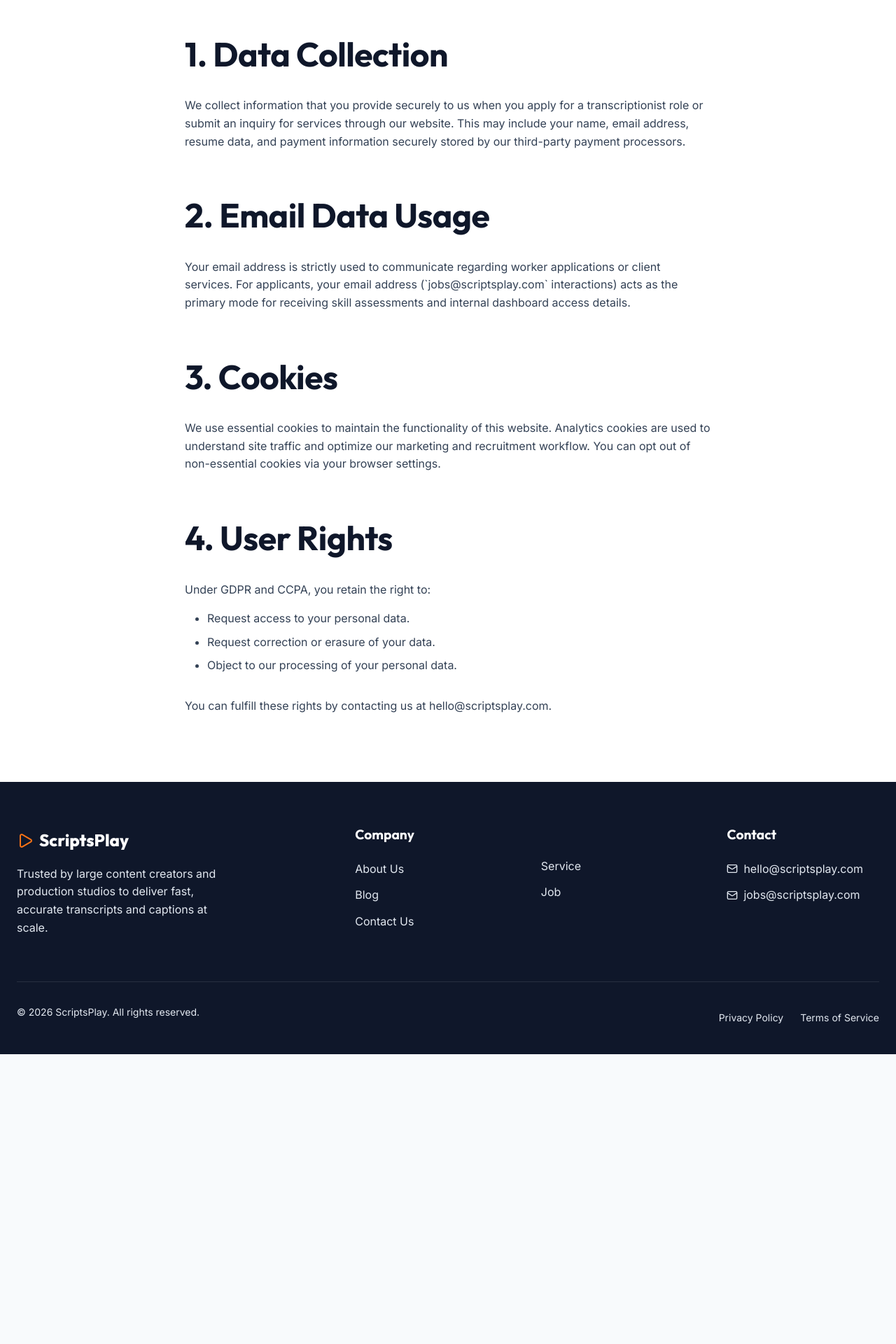
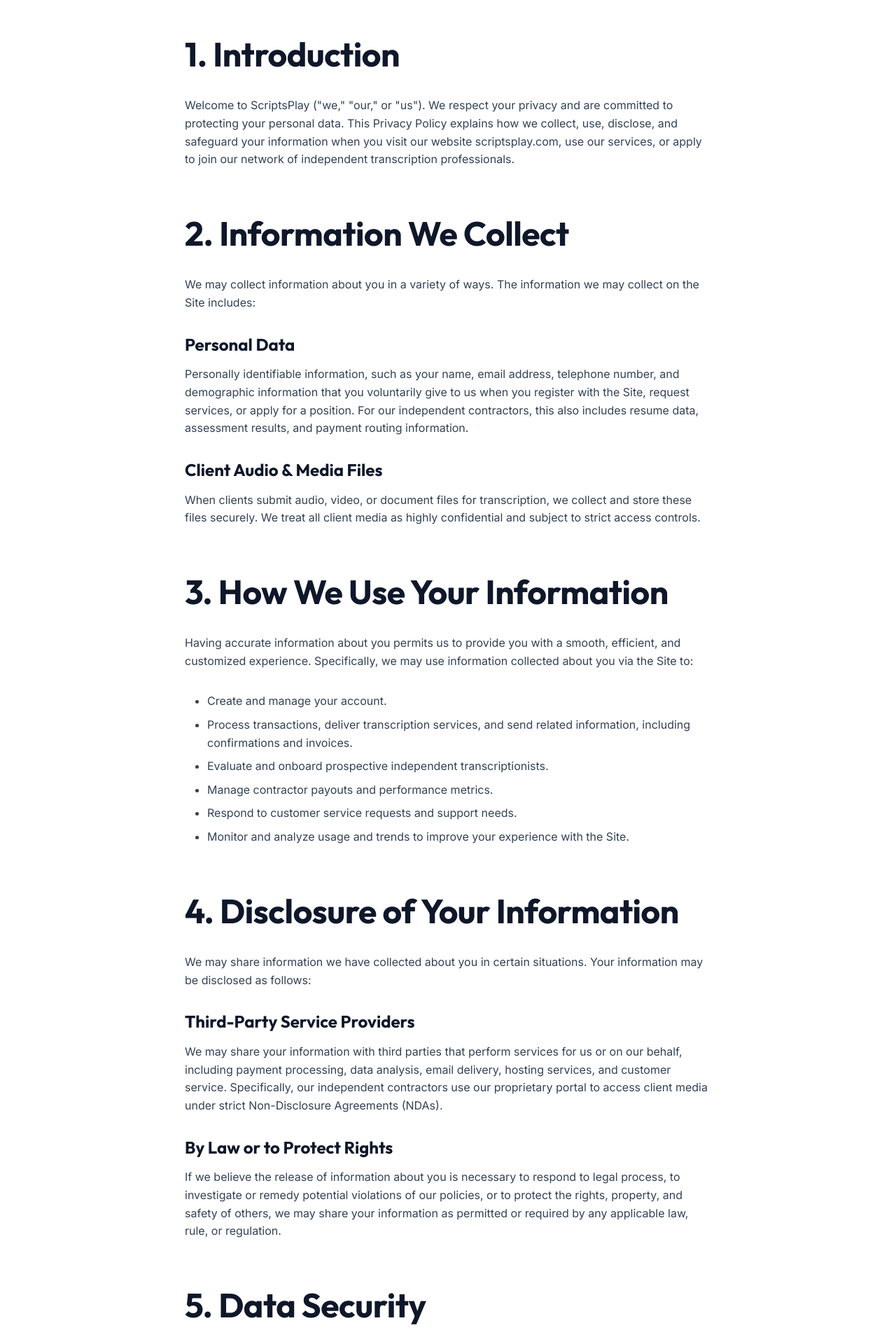
Before and after one commit to Korexer/ScriptsPlay, a React (Vite) app: page /privacy-policy in a window 1280 px wide. Shown: the part 300-2220 px from the top of the page at 70% size. Before the commit the page ends 1806 px from the top, so only its background shows below. Built offline with nearby package versions, Linux system fonts and the light colour scheme; no server answers.

Commit message:
Update Jobs pay rates and add detailed Privacy Policy and Terms of Service

```diff
--- a/src/pages/PrivacyPolicy.tsx
+++ b/src/pages/PrivacyPolicy.tsx
@@ -19,23 +19,55 @@
             <section className="section section-light">
                 <div className="container public-legal-shell" style={{ maxWidth: '800px' }}>
                     <div style={{ color: 'var(--text-main)' }}>
-                        <h2 className="mb-4 text-primary-dark">1. Data Collection</h2>
-                        <p>We collect information that you provide securely to us when you apply for a transcriptionist role or submit an inquiry for services through our website. This may include your name, email address, resume data, and payment information securely stored by our third-party payment processors.</p>
+                        <h2 className="mb-4 text-primary-dark">1. Introduction</h2>
+                        <p className="mb-6">Welcome to ScriptsPlay ("we," "our," or "us"). We respect your privacy and are committed to protecting your personal data. This Privacy Policy explains how we collect, use, disclose, and safeguard your information when you visit our website scriptsplay.com, use our services, or apply to join our network of independent transcription professionals.</p>
 
-                        <h2 className="mb-4 text-primary-dark mt-8">2. Email Data Usage</h2>
-                        <p>Your email address is strictly used to communicate regarding worker applications or client services. For applicants, your email address (`jobs@scriptsplay.com` interactions) acts as the primary mode for receiving skill assessments and internal dashboard access details.</p>
+                        <h2 className="mb-4 text-primary-dark mt-8">2. Information We Collect</h2>
+                        <p className="mb-4">We may collect information about you in a variety of ways. The information we may collect on the Site includes:</p>
+                        <h3 className="text-lg font-semibold mt-4 mb-2">Personal Data</h3>
+                        <p className="mb-4">Personally identifiable information, such as your name, email address, telephone number, and demographic information that you voluntarily give to us when you register with the Site, request services, or apply for a position. For our independent contractors, this also includes resume data, assessment results, and payment routing information.</p>
+                        <h3 className="text-lg font-semibold mt-4 mb-2">Client Audio & Media Files</h3>
+                        <p className="mb-6">When clients submit audio, video, or document files for transcription, we collect and store these files securely. We treat all client media as highly confidential and subject to strict access controls.</p>
 
-                        <h2 className="mb-4 text-primary-dark mt-8">3. Cookies</h2>
-                        <p>We use essential cookies to maintain the functionality of this website. Analytics cookies are used to understand site traffic and optimize our marketing and recruitment workflow. You can opt out of non-essential cookies via your browser settings.</p>
+                        <h2 className="mb-4 text-primary-dark mt-8">3. How We Use Your Information</h2>
+                        <p className="mb-4">Having accurate information about you permits us to provide you with a smooth, efficient, and customized experience. Specifically, we may use information collected about you via the Site to:</p>
+                        <ul style={{ listStyleType: 'disc', paddingLeft: '2rem', marginBottom: '2rem' }}>
+                            <li style={{ marginBottom: '0.5rem' }}>Create and manage your account.</li>
+                            <li style={{ marginBottom: '0.5rem' }}>Process transactions, deliver transcription services, and send related information, including confirmations and invoices.</li>
+                            <li style={{ marginBottom: '0.5rem' }}>Evaluate and onboard prospective independent transcriptionists.</li>
+                            <li style={{ marginBottom: '0.5rem' }}>Manage contractor payouts and performance metrics.</li>
+                            <li style={{ marginBottom: '0.5rem' }}>Respond to customer service requests and support needs.</li>
+                            <li style={{ marginBottom: '0.5rem' }}>Monitor and analyze usage and trends to improve your experience with the Site.</li>
+                        </ul>
 
-                        <h2 className="mb-4 text-primary-dark mt-8">4. User Rights</h2>
-                        <p>Under GDPR and CCPA, you retain the right to:</p>
+                        <h2 className="mb-4 text-primary-dark mt-8">4. Disclosure of Your Information</h2>
+                        <p className="mb-4">We may share information we have collected about you in certain situations. Your information may be disclosed as follows:</p>
+                        <h3 className="text-lg font-semibold mt-4 mb-2">Third-Party Service Providers</h3>
+                        <p className="mb-4">We may share your information with third parties that perform services for us or on our behalf, including payment processing, data analysis, email delivery, hosting services, and customer service. Specifically, our independent contractors use our proprietary portal to access client media under strict Non-Disclosure Agreements (NDAs).</p>
+                        <h3 className="text-lg font-semibold mt-4 mb-2">By Law or to Protect Rights</h3>
+                        <p className="mb-6">If we believe the release of information about you is necessary to respond to legal process, to investigate or remedy potential violations of our policies, or to protect the rights, property, and safety of others, we may share your information as permitted or required by any applicable law, rule, or regulation.</p>
+
+                        <h2 className="mb-4 text-primary-dark mt-8">5. Data Security</h2>
+                        <p className="mb-6">We use administrative, technical, and physical security measures to help protect your personal information and client media. While we have taken reasonable steps to secure the personal information you provide to us, please be aware that despite our efforts, no security measures are perfect or impenetrable, and no method of data transmission can be guaranteed against any interception or other type of misuse.</p>
+
+                        <h2 className="mb-4 text-primary-dark mt-8">6. Confidentiality of Client Materials</h2>
+                        <p className="mb-6">ScriptsPlay implements rigorous confidentiality protocols. All independent contractors are required to sign strict NDAs before accessing any client media. Client files are processed within secure environments, and contractors are prohibited from downloading or storing client media on personal devices beyond the scope of active work assignments.</p>
+
+                        <h2 className="mb-4 text-primary-dark mt-8">7. Your Privacy Rights</h2>
+                        <p className="mb-4">Depending on your location (e.g., under GDPR or CCPA), you may have the right to:</p>
                         <ul style={{ listStyleType: 'disc', paddingLeft: '2rem', marginBottom: '2rem' }}>
                             <li style={{ marginBottom: '0.5rem' }}>Request access to your personal data.</li>
-                            <li style={{ marginBottom: '0.5rem' }}>Request correction or erasure of your data.</li>
-                            <li style={{ marginBottom: '0.5rem' }}>Object to our processing of your personal data.</li>
+                            <li style={{ marginBottom: '0.5rem' }}>Request correction of incomplete or inaccurate data.</li>
+                            <li style={{ marginBottom: '0.5rem' }}>Request erasure of your personal data.</li>
+                            <li style={{ marginBottom: '0.5rem' }}>Object to processing of your personal data.</li>
+                            <li style={{ marginBottom: '0.5rem' }}>Request the transfer of your personal data.</li>
                         </ul>
-                        <p>You can fulfill these rights by contacting us at hello@scriptsplay.com.</p>
+                        <p className="mb-6">If you wish to exercise any of these rights, please contact us using the details below.</p>
+
+                        <h2 className="mb-4 text-primary-dark mt-8">8. Contact Us</h2>
+                        <p className="mb-4">If you have questions or comments about this Privacy Policy, please contact us at:</p>
+                        <p className="font-semibold text-primary-dark">ScriptsPlay</p>
+                        <p>Email: hello@scriptsplay.com</p>
                     </div>
                 </div>
             </section>
--- a/src/pages/TermsOfService.tsx
+++ b/src/pages/TermsOfService.tsx
@@ -19,17 +19,45 @@
             <section className="section section-light">
                 <div className="container public-legal-shell" style={{ maxWidth: '800px' }}>
                     <div style={{ color: 'var(--text-main)' }}>
-                        <h2 className="mb-4 text-primary-dark">1. Service Terms</h2>
-                        <p>By using the ScriptsPlay website and services, you agree to these Terms of Service. ScriptsPlay provides professional video transcription and captioning solutions. Turnaround times and specific service deliverables will be agreed upon in client contracts directly via email or our portal.</p>
+                        <h2 className="mb-4 text-primary-dark">1. Acceptance of Terms</h2>
+                        <p className="mb-6">By accessing or using the ScriptsPlay website and services, whether as a client or an independent contractor, you agree to be bound by these Terms of Service. If you do not agree to all the terms and conditions of this agreement, then you may not access the website or use any services.</p>
 
-                        <h2 className="mb-4 text-primary-dark mt-8">2. Website Usage Rules</h2>
-                        <p>Users must not engage in any activity that disrupts or interferes with the website's functionality. The site acts as a marketing brand presence and recruitment portal. Do not submit false information through our application or contact forms.</p>
+                        <h2 className="mb-4 text-primary-dark mt-8">2. Description of Services</h2>
+                        <p className="mb-6">ScriptsPlay provides professional video and audio transcription, and captioning solutions. Turnaround times, pricing, and specific service deliverables are agreed upon in client contracts directly via email or our client portal. We reserve the right to modify or discontinue, temporarily or permanently, the Service with or without notice.</p>
 
-                        <h2 className="mb-4 text-primary-dark mt-8">3. Worker Independence Clause</h2>
-                        <p>Individuals who successfully join the ScriptsPlay network as transcriptionists or editors are classified strictly as independent contractors. You are responsible for your own taxes, equipment, and work schedule. ScriptsPlay provides task access but does not act as an employer in a traditional sense.</p>
+                        <h2 className="mb-4 text-primary-dark mt-8">3. User Conduct and Prohibited Activities</h2>
+                        <p className="mb-4">Users must not engage in any activity that disrupts or interferes with the website's functionality or our business operations. You agree not to:</p>
+                        <ul style={{ listStyleType: 'disc', paddingLeft: '2rem', marginBottom: '2rem' }}>
+                            <li style={{ marginBottom: '0.5rem' }}>Submit false, inaccurate, or misleading information through our application or contact forms.</li>
+                            <li style={{ marginBottom: '0.5rem' }}>Upload or transmit viruses, malware, or any other malicious code.</li>
+                            <li style={{ marginBottom: '0.5rem' }}>Attempt to gain unauthorized access to our internal dashboards, worker portals, or client media.</li>
+                            <li style={{ marginBottom: '0.5rem' }}>For independent contractors: Download, distribute, or retain client media files or transcripts outside the scope of active assignments.</li>
+                        </ul>
 
-                        <h2 className="mb-4 text-primary-dark mt-8">4. Liability Limitations</h2>
-                        <p>ScriptsPlay acts merely to facilitate transcription and captioning. In no event shall ScriptsPlay be liable for indirect, incidental, special, or consequential damages resulting from the use of our services or website. We maintain 99% accuracy targets, but specific liability limitations apply formally within client contracts.</p>
+                        <h2 className="mb-4 text-primary-dark mt-8">4. Independent Contractor Terms</h2>
+                        <p className="mb-4">Individuals who successfully join the ScriptsPlay network as transcriptionists, editors, or reviewers are classified strictly as independent contractors. You acknowledge and agree that:</p>
+                        <ul style={{ listStyleType: 'disc', paddingLeft: '2rem', marginBottom: '2rem' }}>
+                            <li style={{ marginBottom: '0.5rem' }}>You are not an employee of ScriptsPlay. You are responsible for your own taxes, equipment, software, and work schedule.</li>
+                            <li style={{ marginBottom: '0.5rem' }}>You must maintain a minimum accuracy rate of 99% on assignments. Persistent failure to meet quality standards will result in account termination.</li>
+                            <li style={{ marginBottom: '0.5rem' }}>You must adhere to strict confidentiality. All client media and transcripts are proprietary and confidential. Breach of confidentiality will result in immediate termination and potential legal action.</li>
+                        </ul>
+
+                        <h2 className="mb-4 text-primary-dark mt-8">5. Intellectual Property Rights</h2>
+                        <p className="mb-6">Clients retain all ownership and intellectual property rights to the audio, video, and document files they submit to ScriptsPlay. Upon full payment for services, the client also holds all intellectual property rights to the finalized transcripts and captions. Independent contractors claim no ownership over the media they transcribe or the resulting transcripts.</p>
+
+                        <h2 className="mb-4 text-primary-dark mt-8">6. Limitation of Liability</h2>
+                        <p className="mb-6">ScriptsPlay acts to facilitate transcription and captioning. In no event shall ScriptsPlay, its directors, employees, or agents, be liable for indirect, incidental, special, or consequential damages resulting from the use of our services or website, including but not limited to loss of data, loss of revenue, or business interruption. We maintain strict accuracy targets, but specific liability limitations apply formally within individual client contracts.</p>
+
+                        <h2 className="mb-4 text-primary-dark mt-8">7. Termination</h2>
+                        <p className="mb-6">We may terminate or suspend your access to our Services immediately, without prior notice or liability, for any reason whatsoever, including without limitation if you breach the Terms. Upon termination, your right to use the Service will immediately cease.</p>
+
+                        <h2 className="mb-4 text-primary-dark mt-8">8. Governing Law</h2>
+                        <p className="mb-6">These Terms shall be governed and construed in accordance with the laws, without regard to its conflict of law provisions. Our failure to enforce any right or provision of these Terms will not be considered a waiver of those rights.</p>
+
+                        <h2 className="mb-4 text-primary-dark mt-8">9. Contact Us</h2>
+                        <p className="mb-4">If you have any questions about these Terms, please contact us:</p>
+                        <p className="font-semibold text-primary-dark">ScriptsPlay</p>
+                        <p>Email: hello@scriptsplay.com</p>
                     </div>
                 </div>
             </section>
```
Also changed, not shown: src/pages/Jobs.tsx (+6 -6 lines).
